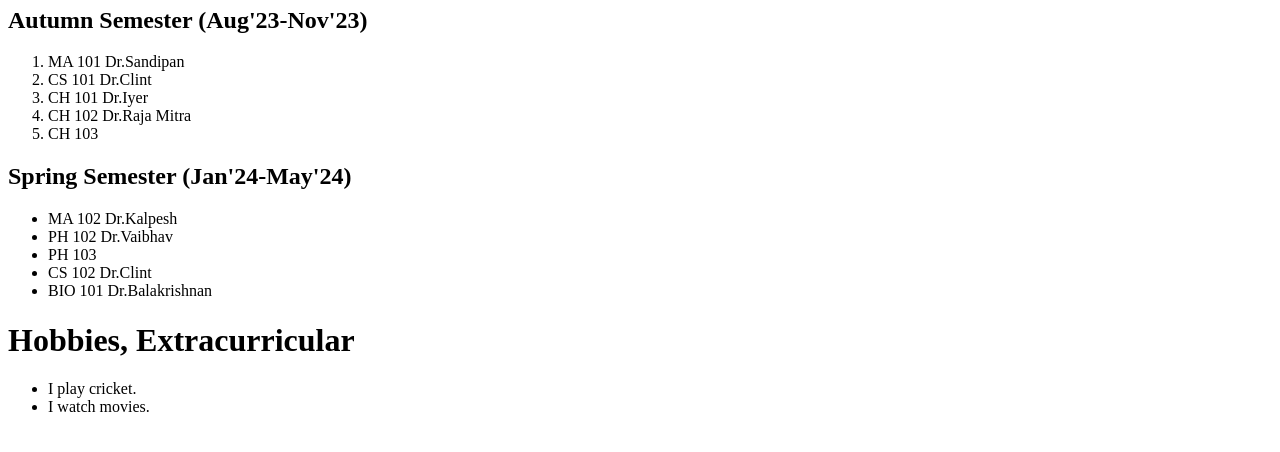
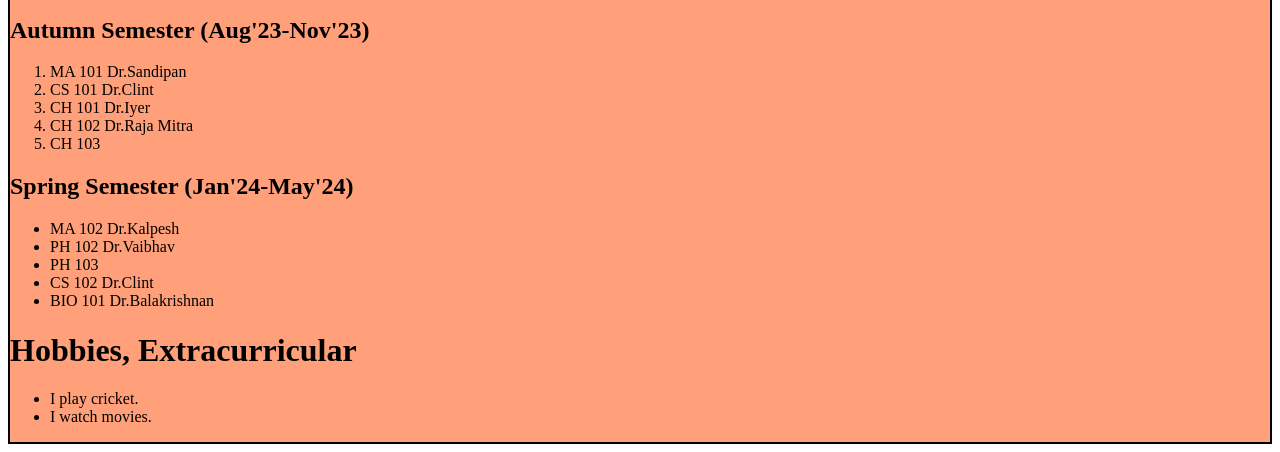
Before and after one commit to ramcharanpulapa/ramcharanpulapa.github.io, a plain HTML site: page index.html in a window 1280 px wide. Shown: the part 446-898 px from the top of the page. Drawn offline with Linux system fonts and the light colour scheme.

Commit message:
Update mycss.css

```diff
--- a/mycss.css
+++ b/mycss.css
@@ -1,4 +1,4 @@
-about{
+.about{
 	border: 2px solid black;
 	background-color:lightsalmon;
 }
```
